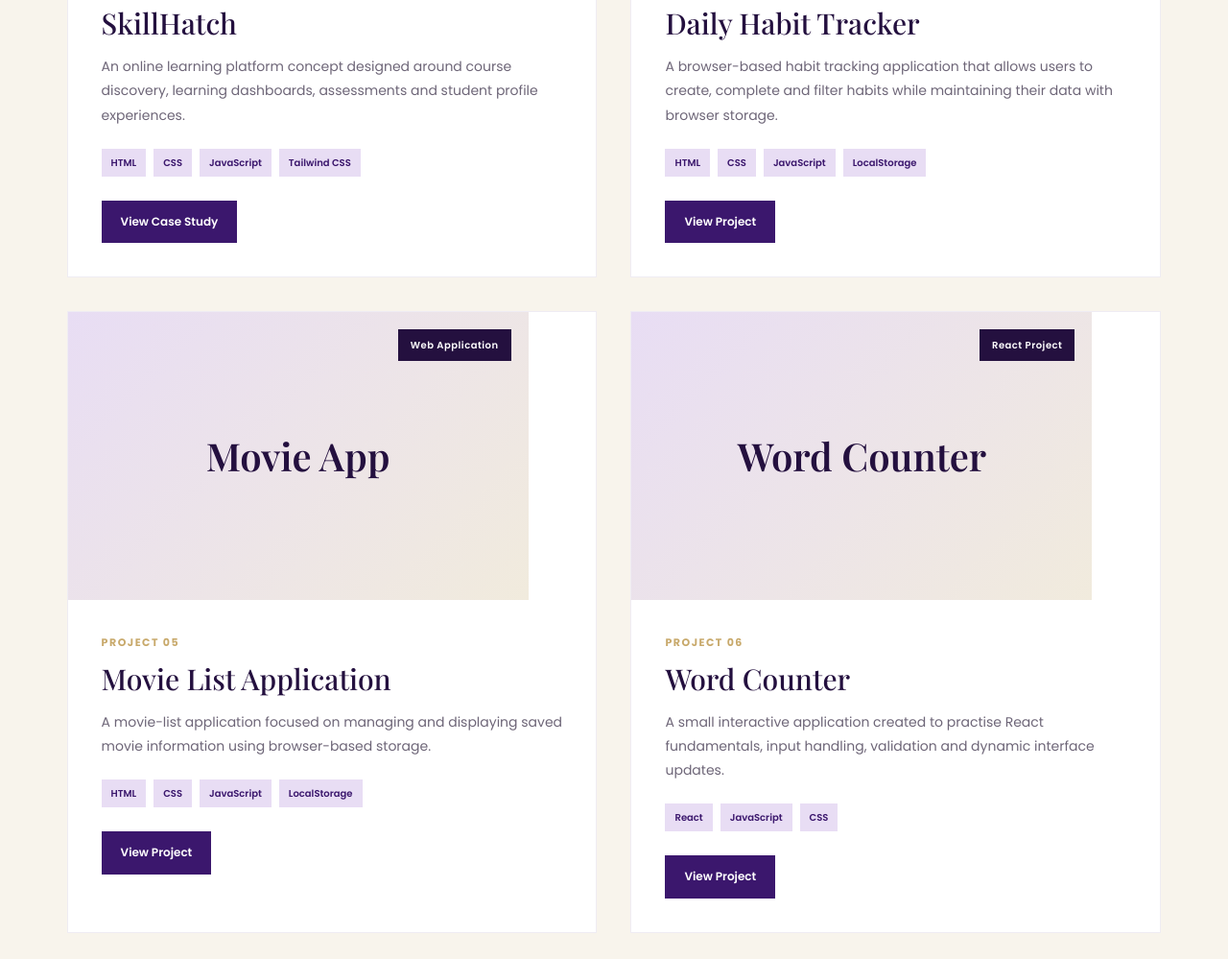
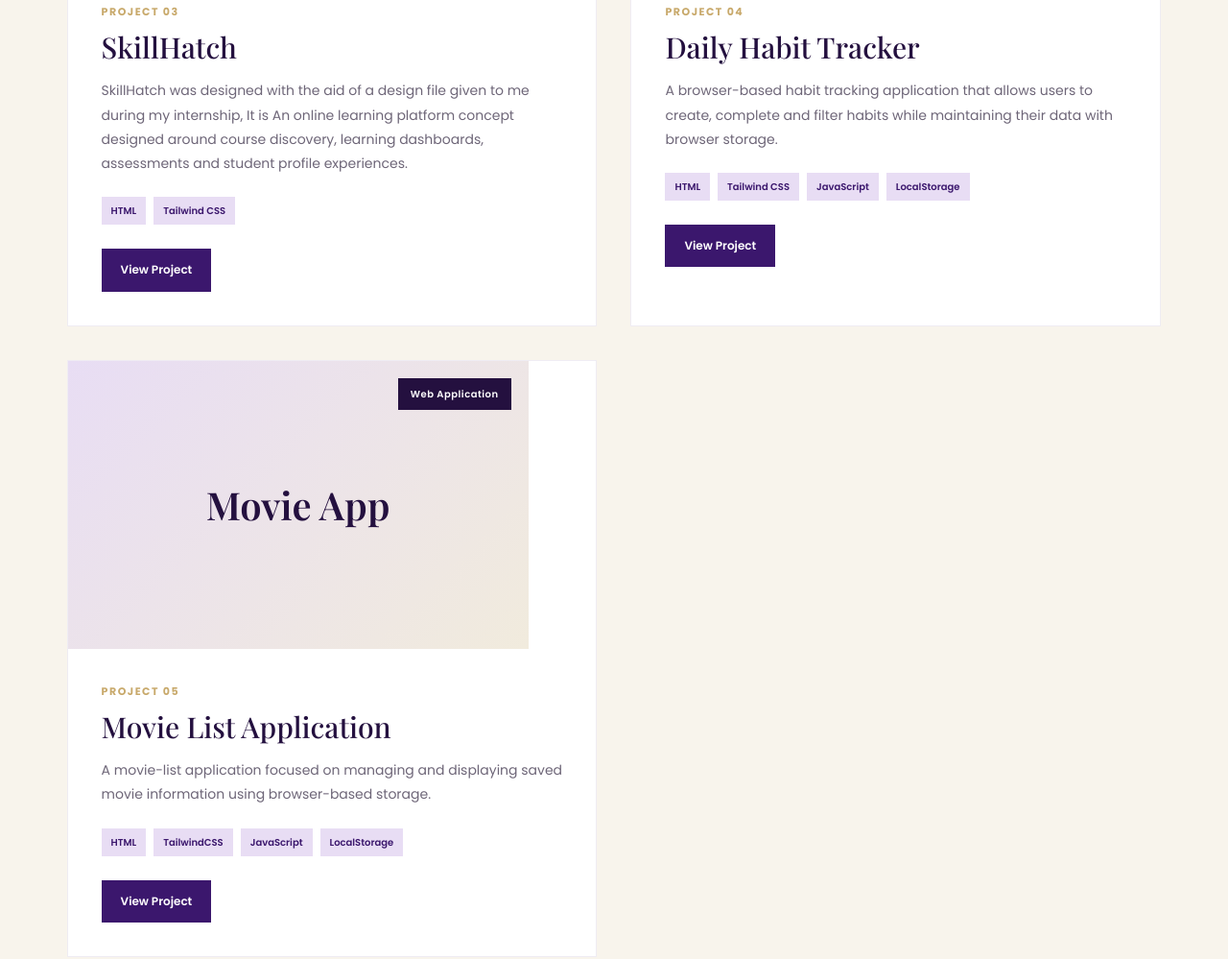
Before and after one commit to Lou-lah/DiekololaOluwa-Olaoba, a plain HTML site: page pages/projects.html in a window 1280 px wide. Shown: the part 1972-2971 px from the top of the page at 96% size. Drawn offline with nearby package versions, Linux system fonts and the light colour scheme.

Commit message:
uploaded the appropriate links

```diff
--- a/pages/projects.html
+++ b/pages/projects.html
@@ -219,22 +219,20 @@
 
 
                         <div class="project-tech">
+                            <span>HTML</span>
+                            <span>Tailwind CSS</span>
+                            <span>JavaScript</span>
+                        </div>
 
-                            <span>HTML</span>
-                            <span>CSS</span>
-                            <span>JavaScript</span>
-                            <span>Tailwind CSS</span>
-
-                        </div>
 
 
                         <div class="project-links">
 
                             <a
-                                href="../projects/trp.html"
+                                href="https://the-royal-priest.netlify.app"
                                 class="project-btn"
                             >
-                                View Case Study
+                                View Project
                             </a>
 
                         </div>
@@ -277,7 +275,7 @@
                             A professional cleaning company website
                             designed to communicate the company's services,
                             brand identity and value proposition through
-                            a responsive digital experience.
+                            a responsive digital experience. Though it is still a work-in progress, the website is designed to be visually appealing, user-friendly and informative.
                         </p>
 
 
@@ -291,13 +289,14 @@
                         </div>
 
 
+
                         <div class="project-links">
 
                             <a
-                                href="../projects/ghaihonest.html"
+                                href="https://ghai.netlify.app"
                                 class="project-btn"
                             >
-                                View Case Study
+                                View Project
                             </a>
 
                         </div>
@@ -337,7 +336,7 @@
                         </h3>
 
                         <p>
-                            An online learning platform concept designed
+                            SkillHatch was designed with the aid of a design file given to me during my internship, It is An online learning platform concept designed
                             around course discovery, learning dashboards,
                             assessments and student profile experiences.
                         </p>
@@ -346,20 +345,19 @@
                         <div class="project-tech">
 
                             <span>HTML</span>
-                            <span>CSS</span>
-                            <span>JavaScript</span>
                             <span>Tailwind CSS</span>
 
                         </div>
 
 
+
                         <div class="project-links">
 
                             <a
-                                href="../projects/skillhatch.html"
+                                href="https://skillhatchh.netlify.app"
                                 class="project-btn"
                             >
-                                View Case Study
+                                View Project
                             </a>
 
                         </div>
@@ -409,7 +407,7 @@
                         <div class="project-tech">
 
                             <span>HTML</span>
-                            <span>CSS</span>
+                            <span>Tailwind CSS</span>
                             <span>JavaScript</span>
                             <span>LocalStorage</span>
 
@@ -419,7 +417,7 @@
                         <div class="project-links">
 
                             <a
-                                href="#"
+                                href="https://trackdaiy.netlify.app"
                                 class="project-btn"
                             >
                                 View Project
@@ -470,17 +468,17 @@
                         <div class="project-tech">
 
                             <span>HTML</span>
-                            <span>CSS</span>
+                            <span>TailwindCSS</span>
                             <span>JavaScript</span>
                             <span>LocalStorage</span>
 
                         </div>
 
 
-                        <div class="project-links">
+                          <div class="project-links">
 
                             <a
-                                href="#"
+                                href="https://lollie.netlify.app"
                                 class="project-btn"
                             >
                                 View Project
@@ -493,64 +491,6 @@
                 </article>
 
 
-
-                <!-- WORD COUNTER -->
-
-                <article class="project-card-large">
-
-                    <div class="project-image project-placeholder">
-
-                        <div>
-                            <span>Word Counter</span>
-                        </div>
-
-                        <span class="project-category">
-                            React Project
-                        </span>
-
-                    </div>
-
-
-                    <div class="project-info">
-
-                        <p class="project-number">
-                            PROJECT 06
-                        </p>
-
-                        <h3>
-                            Word Counter
-                        </h3>
-
-                        <p>
-                            A small interactive application created to
-                            practise React fundamentals, input handling,
-                            validation and dynamic interface updates.
-                        </p>
-
-
-                        <div class="project-tech">
-
-                            <span>React</span>
-                            <span>JavaScript</span>
-                            <span>CSS</span>
-
-                        </div>
-
-
-                        <div class="project-links">
-
-                            <a
-                                href="#"
-                                class="project-btn"
-                            >
-                                View Project
-                            </a>
-
-                        </div>
-
-                    </div>
-
-                </article>
 
 
             </div>
```
Also changed, not shown: pages/contact.html (+5 -9 lines), pages/skills.html (+9 -9 lines).
